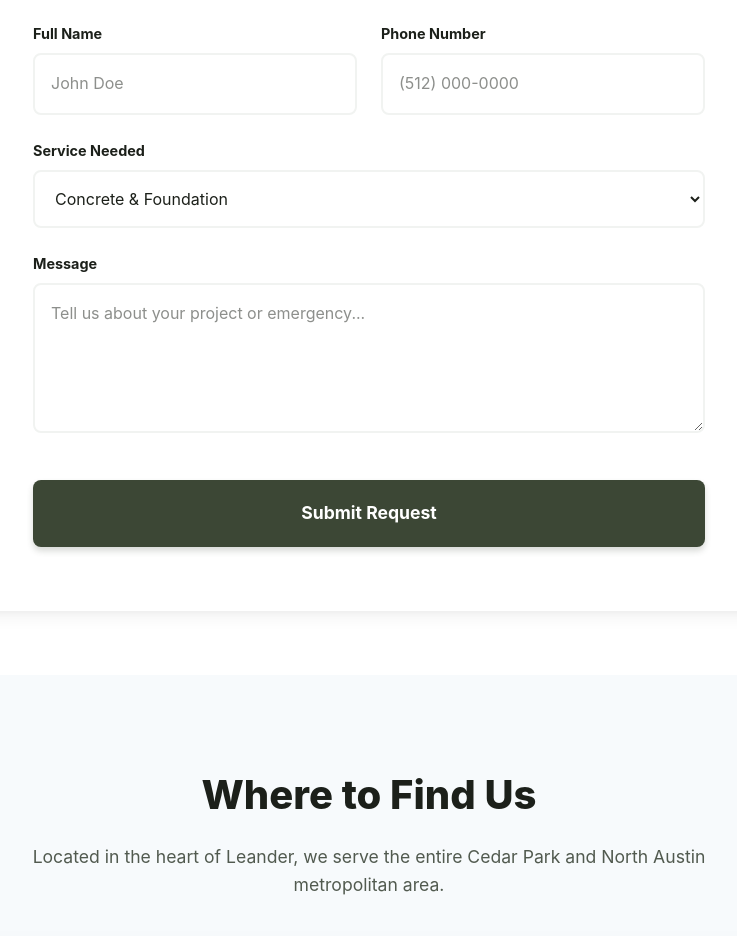
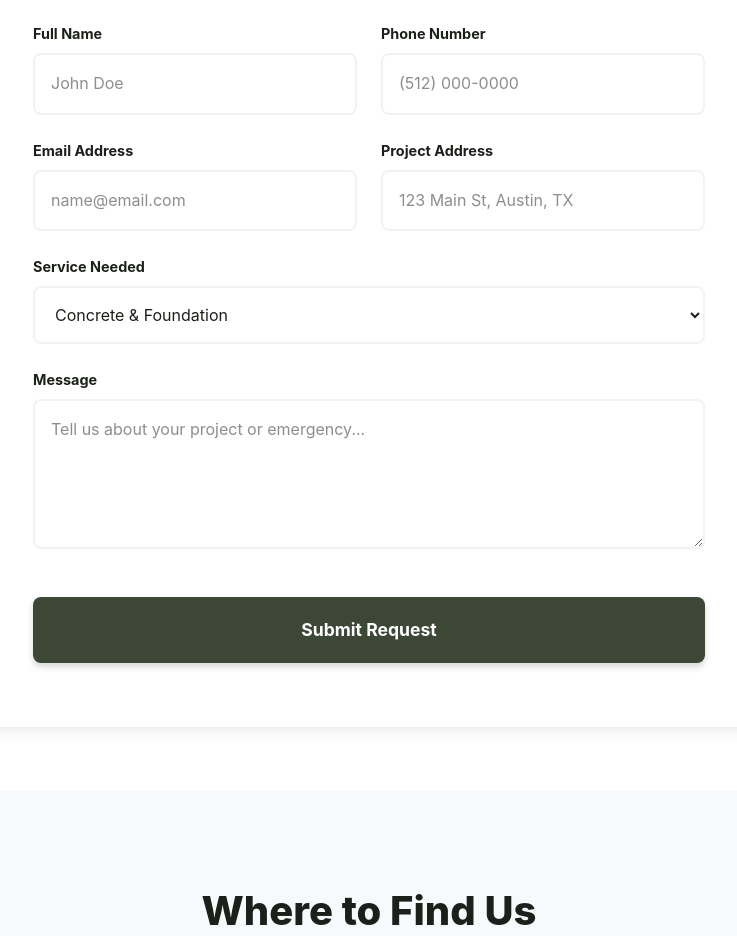
Before and after one commit to asadrzvi/SolidStateConstruction, a React (Vite) app: page / in a window 1280 px wide. Shown: the part 6020-6956 px from the top of the page, without its empty margins (271-1008 px from the left). Built offline with nearby package versions, Linux system fonts and the light colour scheme.

Commit message:
feat: add Email and Address input fields to contact form on homepage

```diff
--- a/src/components/Contact.jsx
+++ b/src/components/Contact.jsx
@@ -5,6 +5,8 @@ function Contact({ initialService, initialMessage }) {
   const [formData, setFormData] = useState({
     name: '',
     phone: '',
+    email: '',
+    address: '',
     service: 'Concrete & Foundation',
     message: ''
   })
@@ -50,6 +52,8 @@ function Contact({ initialService, initialMessage }) {
         access_key: accessKey,
         name: formData.name,
         phone: formData.phone,
+        email: formData.email,
+        address: formData.address,
         service: formData.service,
         message: formData.message,
         subject: `New Lead: ${formData.service} from Shaans Website`
@@ -59,7 +63,7 @@ function Contact({ initialService, initialMessage }) {
       const data = await res.json();
       if (data.success) {
         setStatus('success');
-        setFormData({ name: '', phone: '', service: 'Water Remediation', message: '' });
+        setFormData({ name: '', phone: '', email: '', address: '', service: 'Concrete & Foundation', message: '' });
       } else {
         setStatus('error');
       }
@@ -105,6 +109,28 @@ function Contact({ initialService, initialMessage }) {
                   required
                 />
               </div>
+              <div className="form-group">
+                <label>Email Address</label>
+                <input
+                  type="email"
+                  name="email"
+                  value={formData.email}
+                  onChange={handleChange}
+                  placeholder="name@email.com"
+                  required
+                />
+              </div>
+              <div className="form-group">
+                <label>Project Address</label>
+                <input
+                  type="text"
+                  name="address"
+                  value={formData.address}
+                  onChange={handleChange}
+                  placeholder="123 Main St, Austin, TX"
+                  required
+                />
+              </div>
               <div className="form-group full-width">
                 <label>Service Needed</label>
                 <select
```
